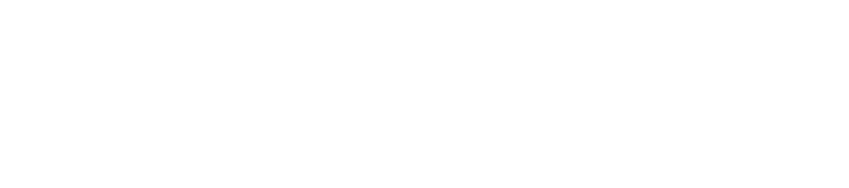
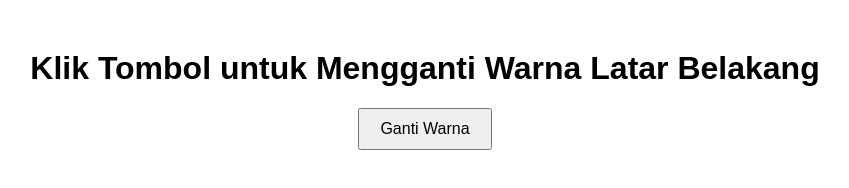
Before and after one commit to riyan251107/BELAJAR-GITHUB, a plain HTML site: page index.html in a window 1280 px wide. Shown: the whole page, without its empty margins (215-1064 px from the left). Drawn offline with Linux system fonts and the light colour scheme.

Commit message:
add index.html

```diff
--- a/index.html
+++ b/index.html
@@ -3,9 +3,35 @@
 <head>
     <meta charset="UTF-8">
     <meta name="viewport" content="width=device-width, initial-scale=1.0">
-    <title>Riyan-RPL-2</title>
+    <title>Ganti nama latar belakang</title>
+    <style>
+        body{
+            font-family: Arial, sans-serif;
+            text-align: center;
+            margin-top: 50px;
+        }
+
+        button{
+            padding: 10px 20px;
+            font-size: 16px;
+            cursor: pointer;
+
+        }
+    </style>
+
 </head>
 <body>
+   <h1>
+    Klik Tombol untuk Mengganti Warna Latar Belakang
+</h1>
+   <button id="colorButton">Ganti Warna</button>
 
+   <script>
+    document.querySelector('#colorButton').addEventListener('click', function(){
+        const colors = ['#FF5733', '#33FF57', '3357FF', 'F333FF'];
+        const randomColor = colors[Math.floor(Math.random() * colors.length)];
+        document.querySelector('body').style.backgroundColor = randomColor
+    });
+   </script>
 </body>
 </html>
```
